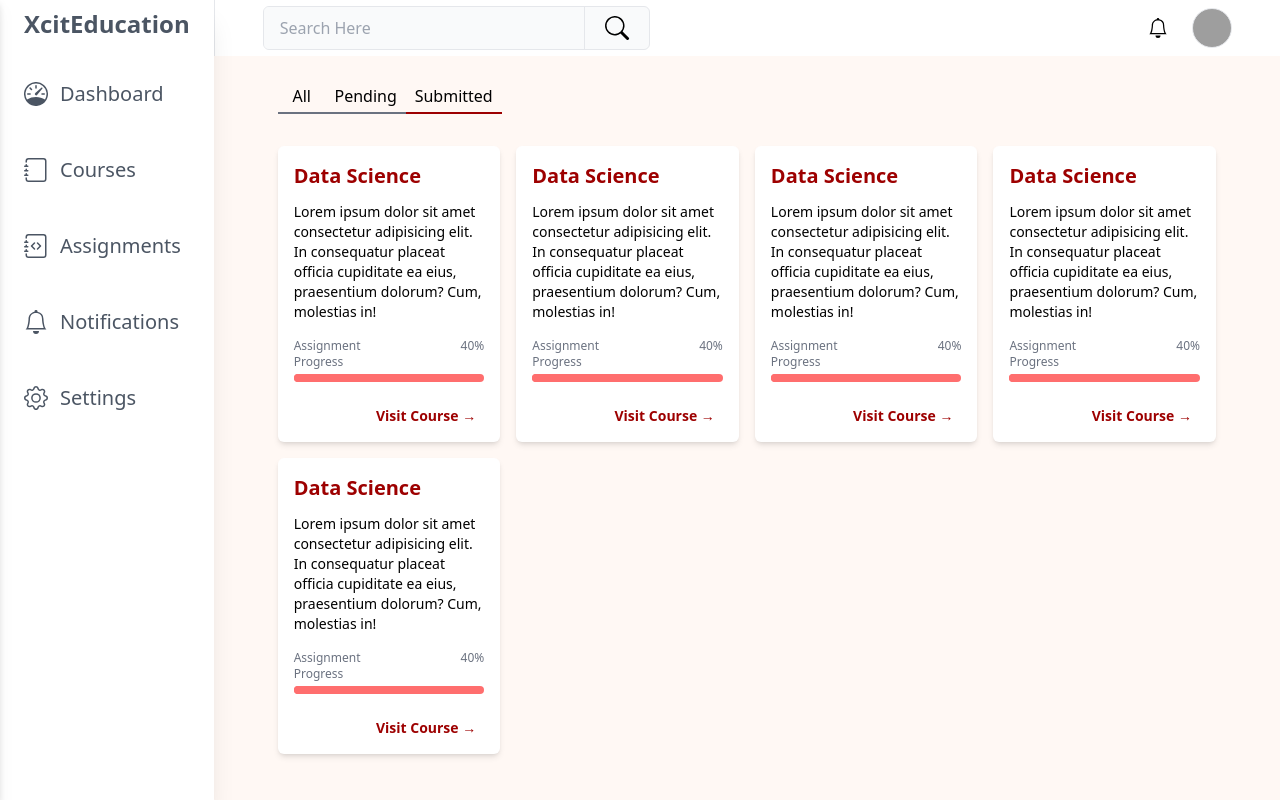
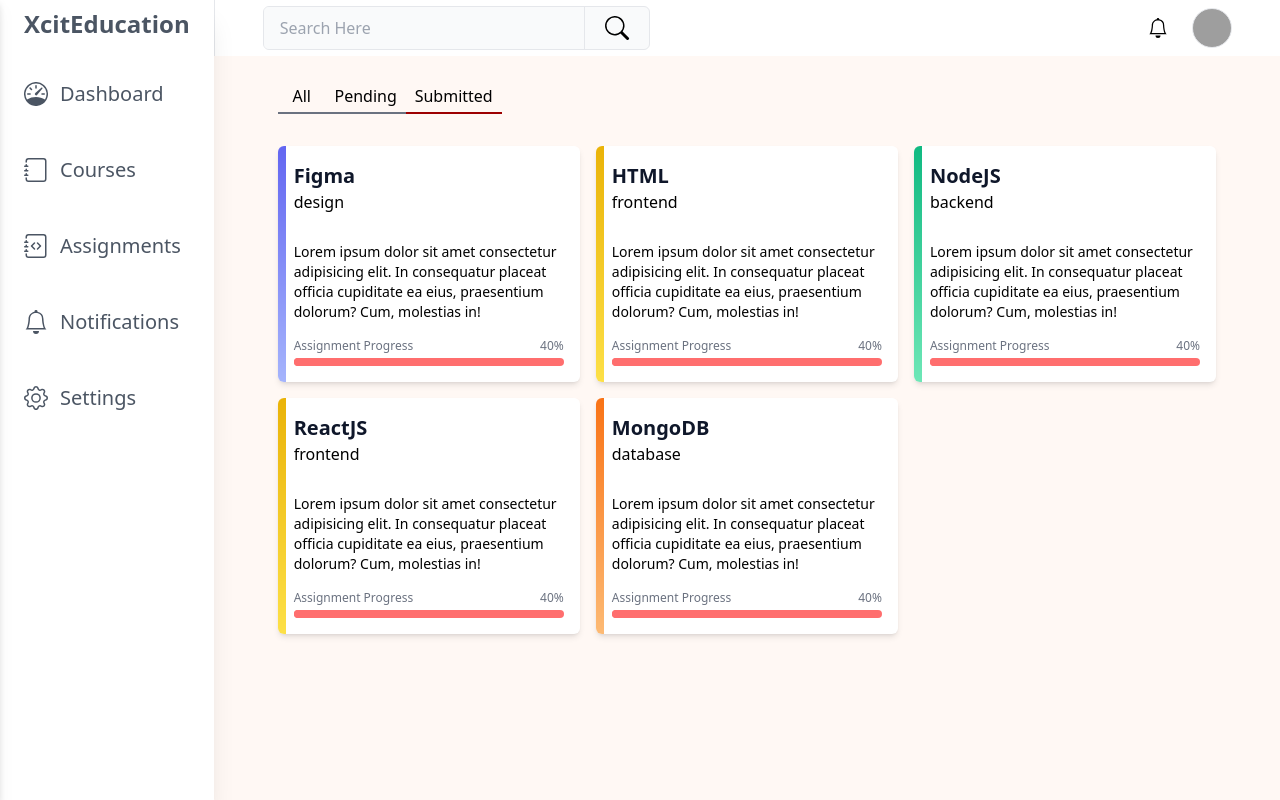
Before and after one commit to devjs1000/course-hub, a React (Vite) app: page /my-profile/assignments in a window 1280 px wide. Shown: the top 800 px of the page. Built offline with nearby package versions, Linux system fonts and the light colour scheme; no server answers; grey boxes are pictures that could not be loaded.

Commit message:
new styles are added

```diff
--- a/src/components/profile/Assignments.jsx
+++ b/src/components/profile/Assignments.jsx
@@ -1,16 +1,31 @@
 import { Children, useState } from 'react';
 import useStore from '../../context/useStore';
 
-const AssignmentCard = () => {
+const AssignmentCard = ({ title, tag }) => {
+	let borderColor;
+	if (tag === 'backend') {
+		borderColor = 'before:from-emerald-500 before:to-emerald-300';
+	} else if (tag === 'frontend') {
+		borderColor = 'before:from-yellow-500 before:to-yellow-300';
+	} else if (tag === 'database') {
+		borderColor = 'before:from-orange-500 before:to-orange-300';
+	} else if (tag === 'design') {
+		borderColor = 'before:from-indigo-500 before:to-indigo-300';
+	}
+
+	const cardClasses = `relative overflow-hidden bg-white shadow-md p-4 rounded-md flex flex-col gap-4 before:absolute before:top-0 before:left-0 before:h-full before:w-2 before:bg-gradient-to-b ${borderColor}`;
+
 	return (
-		<div className="bg-white shadow-md p-4 rounded-md">
-			<h4 className="text-primary-color-dark font-semibold text-xl">
-				Data Science
-			</h4>
+		<div className={cardClasses}>
+			<div>
+				<h4 className="text-slate-900 font-semibold text-xl">{title}</h4>
+				<span>{tag}</span>
+			</div>
+			<div>
 				<p className="text-sm mt-3">
-				Lorem ipsum dolor sit amet consectetur adipisicing elit. In consequatur
-				placeat officia cupiditate ea eius, praesentium dolorum? Cum, molestias
-				in!
+					Lorem ipsum dolor sit amet consectetur adipisicing elit. In
+					consequatur placeat officia cupiditate ea eius, praesentium dolorum?
+					Cum, molestias in!
 				</p>
 				<div className="grid grid-cols-2 text-xs mt-4 text-gray-500">
 					<span>Assignment Progress</span>
@@ -21,14 +36,6 @@
 						className="w-full appearance-none border-none h-2 rounded-full overflow-hidden col-span-2 mt-1"
 					></progress>
 				</div>
-
-			<div className="text-right text-sm mt-6">
-				<a
-					href="#"
-					className="text-primary-color-dark font-semibold px-2 py-1 hover:bg-primary-color-dark hover:text-white transition-all duration-300"
-				>
-					Visit Course &rarr;
-				</a>
 			</div>
 		</div>
 	);
@@ -85,12 +92,12 @@
 					)}
 					<div className="animated-border absolute bottom-[-0.15rem] left-0 w[3rem] h-[2px] bg-primary-color-dark"></div>
 				</div>
-				<div className="grid grid-cols-4 gap-4">
-					<AssignmentCard />
-					<AssignmentCard />
-					<AssignmentCard />
-					<AssignmentCard />
-					<AssignmentCard />
+				<div className="grid grid-cols-3 gap-4">
+					<AssignmentCard title="Figma" tag="design" />
+					<AssignmentCard title="HTML" tag="frontend" />
+					<AssignmentCard title="NodeJS" tag="backend" />
+					<AssignmentCard title="ReactJS" tag="frontend" />
+					<AssignmentCard title="MongoDB" tag="database" />
 				</div>
 			</div>
 		</>
```
Lines whose indentation alone changed are shown as unchanged.
